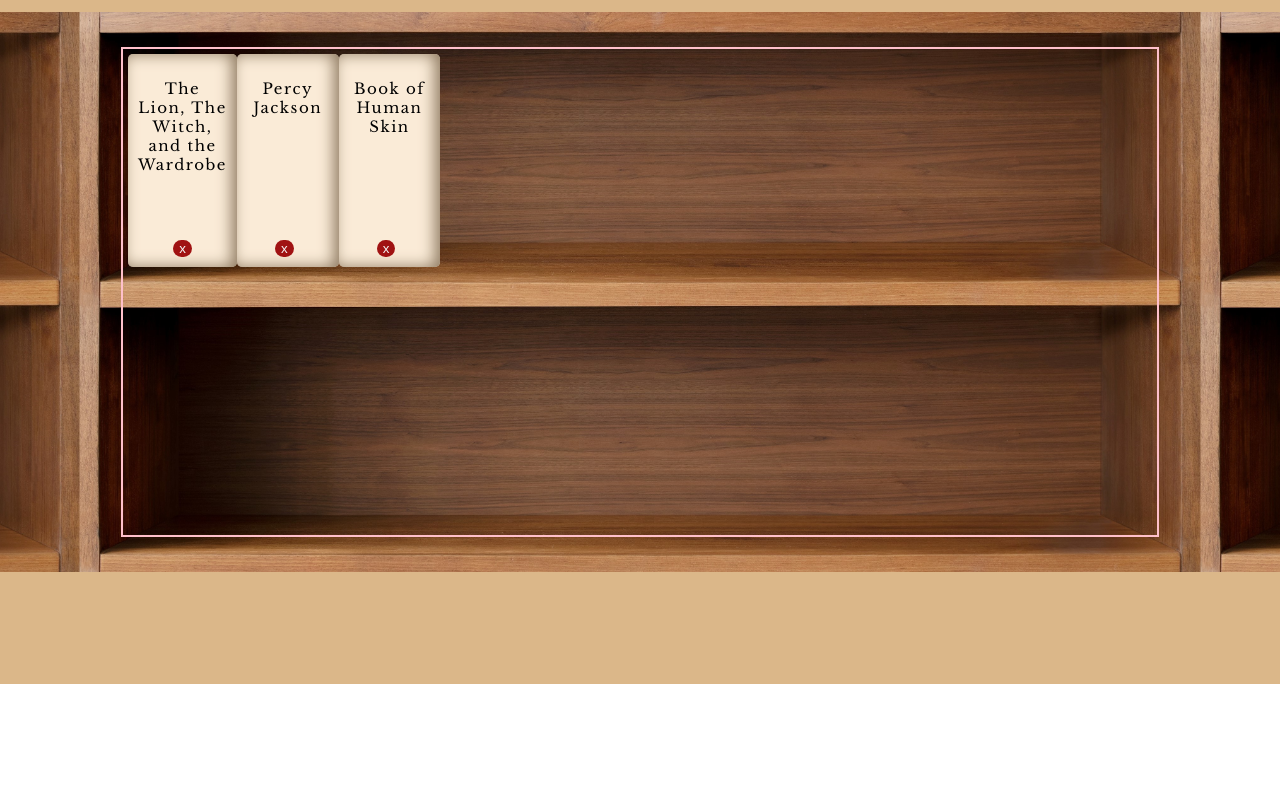
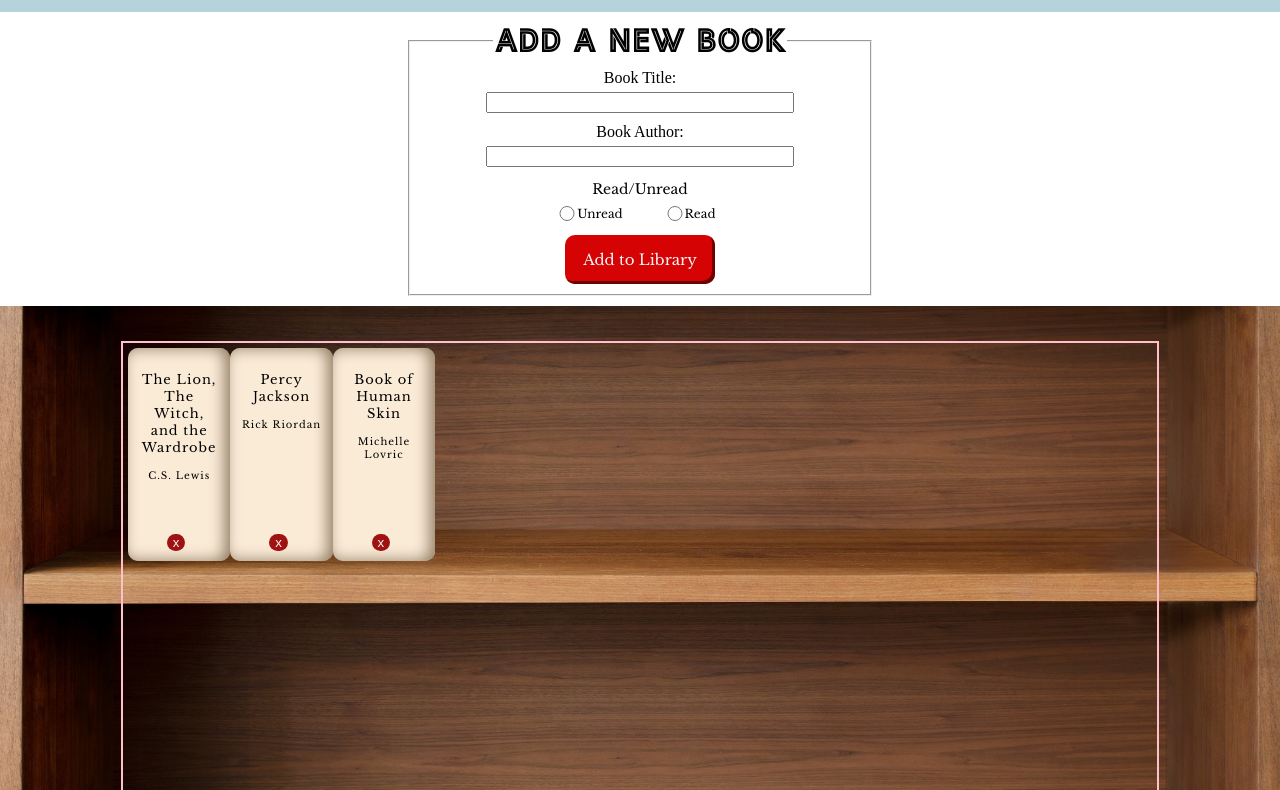
Before and after one commit to AlixiaDae/new-library, a website built with webpack: page dist/index.html in a window 1280 px wide. Shown: the part 116-906 px from the top of the page. Before the commit the page ends 800 px from the top, so only its background shows below. Built offline with nearby package versions, Linux system fonts and the light colour scheme.

Commit message:
Add form for new books
Create html form for adding new books to library.

```diff
--- a/src/mainpage.js
+++ b/src/mainpage.js
@@ -23,6 +23,96 @@
     addBookBtn.textContent = "Add Book"
     addBookBtn.id = "add-button"
     navBar.appendChild(addBookBtn)
+
+    //Add book form
+
+    const formContainer = document.createElement("div")
+    formContainer.classList.add("form-container")
+    document.body.appendChild(formContainer)
+
+    const bookForm = document.createElement("form")
+    bookForm.classList.add("book-form")
+    formContainer.appendChild(bookForm)
+
+    const bookField = document.createElement("fieldset")
+    bookForm.appendChild(bookField)
+
+    const addBookLegend = document.createElement("legend")
+    addBookLegend.textContent = "Add a new book"
+    bookField.appendChild(addBookLegend)
+
+    const addBookTitleWrapper = document.createElement("div")
+    bookField.appendChild(addBookTitleWrapper)
+
+    const addBookTitleLabel = document.createElement("label")
+    addBookTitleLabel.textContent = "Book Title:"
+    addBookTitleLabel.setAttribute("for", "bTitle")
+    addBookTitleWrapper.appendChild(addBookTitleLabel)
+
+    const addBookTitleInput = document.createElement("input")
+    addBookTitleInput.id = "bTitle"
+    addBookTitleInput.name = "bTitle"
+    addBookTitleWrapper.appendChild(addBookTitleInput)
+
+    const addBookAuthorWrapper = document.createElement("div")
+    bookField.appendChild(addBookAuthorWrapper)
+
+    const addBookAuthorLabel = document.createElement("label")
+    addBookAuthorLabel.textContent = "Book Author:"
+    addBookAuthorLabel.setAttribute("for", "bAuthor")
+    addBookAuthorWrapper.appendChild(addBookAuthorLabel)
+
+    const addBookAuthorInput = document.createElement("input")
+    addBookAuthorInput.id = "bAuthor"
+    addBookAuthorInput.name = "bAuthor"
+    addBookAuthorWrapper.appendChild(addBookAuthorInput)
+
+    const addBookProgressWrapper = document.createElement("div")
+    bookField.appendChild(addBookProgressWrapper)
+
+    const addBookProgressWrapperLabel = document.createElement("div")
+    addBookProgressWrapperLabel.textContent = "Read/Unread"
+    addBookProgressWrapper.appendChild(addBookProgressWrapperLabel)
+
+    const bookReadRadioWrapper = document.createElement("p")
+    bookReadRadioWrapper.classList.add("read-wrapper")
+    addBookProgressWrapper.appendChild(bookReadRadioWrapper)
+
+    const bookReadRadio = document.createElement("input")
+    bookReadRadio.type = "radio"
+    bookReadRadio.id = "read"
+    bookReadRadio.name = "bIsRead"
+    bookReadRadio.value = true
+    bookReadRadioWrapper.appendChild(bookReadRadio)
+
+    const bookReadRadioLabel = document.createElement("label")
+    bookReadRadioLabel.setAttribute("for", "bIsRead")
+    bookReadRadioLabel.textContent = "Read"
+    bookReadRadioWrapper.appendChild(bookReadRadioLabel)
+
+    const bookUnreadRadioWrapper = document.createElement("p")
+    bookUnreadRadioWrapper.classList.add("unread-wrapper")
+    addBookProgressWrapper.appendChild(bookUnreadRadioWrapper)
+
+    const bookUnreadRadio = document.createElement("input")
+    bookUnreadRadio.type = "radio"
+    bookUnreadRadio.id = "unread"
+    bookUnreadRadio.name = "bIsRead"
+    bookUnreadRadio.value = false
+    bookUnreadRadioWrapper.appendChild(bookUnreadRadio)
+
+    const bookUnreadRadioLabel = document.createElement("label")
+    bookUnreadRadioLabel.setAttribute("for", "bIsRead")
+    bookUnreadRadioLabel.textContent = "Unread"
+    bookUnreadRadioWrapper.appendChild(bookUnreadRadioLabel)
+
+    //book submit button
+
+    const addBookSubmitButton = document.createElement("input")
+    addBookSubmitButton.setAttribute("type", "submit")
+    addBookSubmitButton.id = "submit-book"
+    addBookSubmitButton.value = "Add to Library"
+    bookField.appendChild(addBookSubmitButton)
 
     //Sub header
     const subHeader = document.createElement("div")
@@ -65,6 +155,10 @@
         bookCard.appendChild(bookTitle)
         let bookId = book.title
 
+        const bookAuthor = document.createElement("p")
+        bookAuthor.textContent = book.author
+        bookCard.appendChild(bookAuthor)
+
         const removeBtn = document.createElement("button")
         removeBtn.textContent = 'x'
         removeBtn.id = 'remove-button'
--- a/src/style.css
+++ b/src/style.css
@@ -1,5 +1,5 @@
 :root {
-    --base-color: rgb(219, 183, 137);
+    --base-color: rgb(182, 211, 220);
 }
 
 @font-face {
@@ -14,8 +14,6 @@
 
 body {
     margin: auto 0;
-    height: 100vh;
-    width: 100vw;
     display: flex;
     flex-direction: column;
 }
@@ -58,10 +56,102 @@
     font-size: 20px;
 }
 
+/* Form */
+
+.form-container {
+    padding: 10px;
+    display: flex;
+    justify-content: center;
+}
+
+fieldset {
+    height: 250px;
+    width: 400px;
+    padding: 10px 30px 10px 30px;
+    display: flex;
+    flex-direction: column;
+    justify-content: center;
+    align-items: center;
+    gap: 10px;
+}
+
+legend {
+    font-family: 'Library';
+    font-size: 30px;
+    font-weight: bold;
+    text-align: center;
+}
+
+input {
+    width: 300px;
+}
+
+fieldset > :not(:nth-child(4)) {
+    display: flex;
+    flex-direction: column;
+    justify-content: center;
+    align-items: center;
+    gap: 5px;
+}
+
+fieldset > :nth-child(4) {
+    display: grid;
+    grid-template-columns: repeat(2, 100px);
+    grid-template-rows: repeat(2,1fr);
+    height: 50px;
+    align-items: center;
+    justify-items: center;
+    justify-content: center;
+}
+
+fieldset > :nth-child(4) > div {
+    grid-column: 1/ span 2;
+    text-align: center;
+    font-family: 'Baskerville';
+    font-size: 14px;
+}
+
+.read-wrapper,
+.unread-wrapper {
+    font-family: 'Baskerville';
+    font-size: 12px;
+    display: flex;
+    align-items: center;
+    justify-content: center;
+}
+
+.unread-wrapper {
+    grid-area: 2/1;
+    margin: 0;
+}
+
+.read-wrapper {
+    grid-area: 2/2;
+    margin: 0;
+}
+
+input[type=radio] {
+    width: 20px;
+    height: 15px;
+    margin: 0;
+}
+
+#submit-book {
+    padding: 15px;
+    width: 150px;
+    font-family: 'Baskerville';
+    font-size: 15px;
+    color: whitesmoke;
+    background-color: #d50303;
+    border: none;
+    border-radius: 10px;
+    box-shadow: -3px -3px #6e0101 inset;
+}
+
 .sub-header {
     height: 490px;
     background-image: url('./imgs//empty-shelf.jpg');
-    background-size: contain;
+    background-size: cover;
     background-position: center;
     padding-top: 35px;
     padding-bottom: 35px;
@@ -82,14 +172,21 @@
 .book-card {
     background-color: antiquewhite;
     padding: 10px;
-    font-size: 15px;
     font-family: 'Baskerville';
-    letter-spacing: 1.5px;
+    letter-spacing: 1px;
     text-align: center;
-    border-radius: 5px;
+    border-radius: 10px;
     box-shadow: -5px 0px 15px rgb(142, 122, 97) inset;
     position: relative;
     align-items: center;
+}
+
+.book-card > :first-child {
+    font-size: 13px;
+}
+
+.book-card > :nth-child(2) {
+    font-size: 10px;
 }
 
 #remove-button {
@@ -104,10 +201,18 @@
 
 .footer {
     background-color: var(--base-color);
-    flex: 1;
+    height: 100px;
 }
 
 .home-button:hover,
 #add-button:hover {
     text-decoration: underline;
 }
+
+#submit-book:hover {
+    font-weight: bold;
+    font-size: 15px;
+    background-color: #b80303;
+    box-shadow: -3px -3px #900000 inset;
+    text-decoration: underline;
+}
```
Also changed, not shown: dist/main.js.
